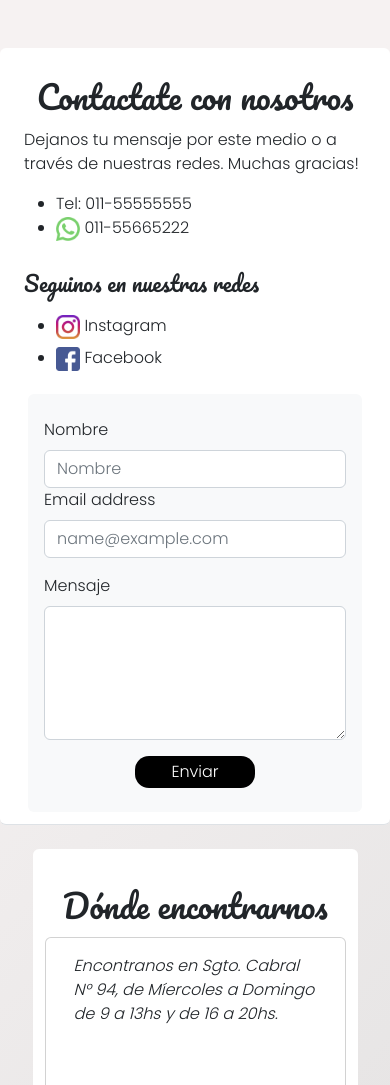
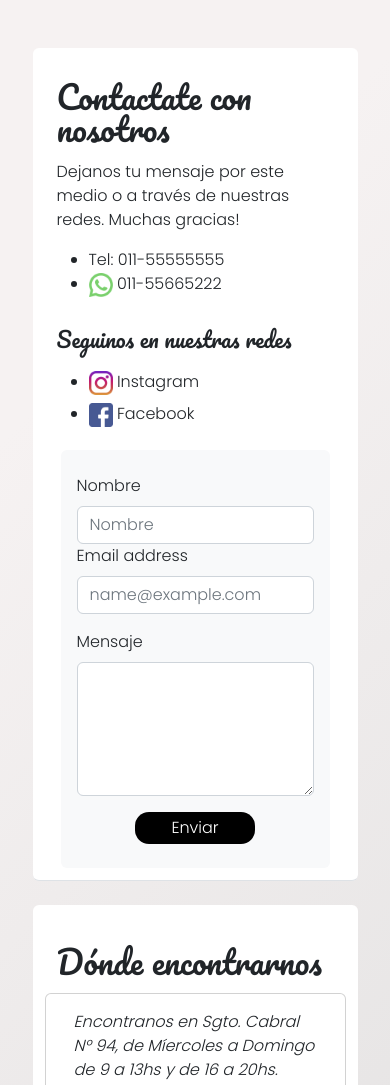
Before and after one commit to Silbarraza/3raentrega_PDW_sBarraza, a plain HTML site: page pages/contacto.html in a window 390 px wide. Shown: the part 294-1379 px from the top of the page. Drawn offline with nearby package versions, Linux system fonts and the light colour scheme; grey boxes are pictures that could not be loaded; files whose address does not match are found by name.

Commit message:
se modificaron las columnas en la pagina contacto para mejorar el responsive

```diff
--- a/pages/contacto.html
+++ b/pages/contacto.html
@@ -81,10 +81,9 @@
         <div class="row justify-content-center pb-4">
 
             <!-- Sección info de contacto y formulario -->
-            <section class="contactus__pg4 row justify-content-center border-bottom  col-md-10 rounded pt-4 pb-2 mt-4">
-                <h2 class="pg4__title text-center py-2">Contactate con nosotros</h2>
-
-                <div class="col-md-5 col-sm-4">
+            <section class="contactus__pg4 row justify-content-center border-bottom  col-10 rounded pt-4 pb-2 mt-4">
+                <div class="col-lg-6">
+                    <h2 class="pg4__title py-2">Contactate con nosotros</h2>
                     <p class="text-justify">Dejanos tu mensaje por este medio o a través de nuestras redes. Muchas gracias!</p>
 
                     <nav>
@@ -111,8 +110,7 @@
                         </ul>
                     </nav>
                 </div>
-
-                <div class="col-md-5 col-sm-4">
+                <div class="col-lg-6">
                     <form action="enviar.php" method="get">
                         <fieldset class="bg-light m-1 py-4 px-3 rounded">
                             <div class="mb-3">
@@ -133,14 +131,13 @@
 
                     </form>
                 </div>
-
             </section>
 
             <!-- Sección ubicacion e info -->
             <section class="map__pg4 row col-10 justify-content-center rounded border-bottom py-4 mt-4">
-                <h2 class="pg4__title text-center pt-3 pb-2">Dónde encontrarnos</h2>
+                <h2 class="pg4__title pt-3 pb-2">Dónde encontrarnos</h2>
 
-                <div class="card col-md-8">
+                <div class="card col">
                     <div class="card-body">
                         <p class="card-text fs-6 fst-italic">Encontranos en Sgto. Cabral N° 94, de Míercoles a Domingo de 9 a 13hs y de 16 a 20hs.</p>
                     </div>
```
Also changed, not shown: pages/servicios.html (+2 -3 lines).
